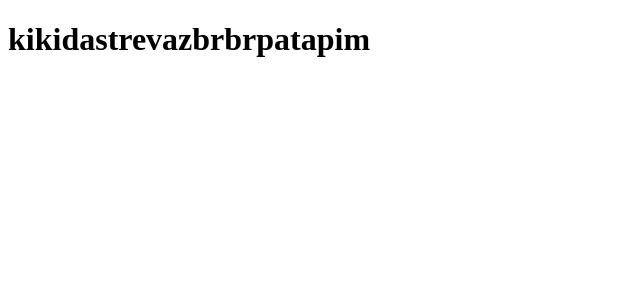
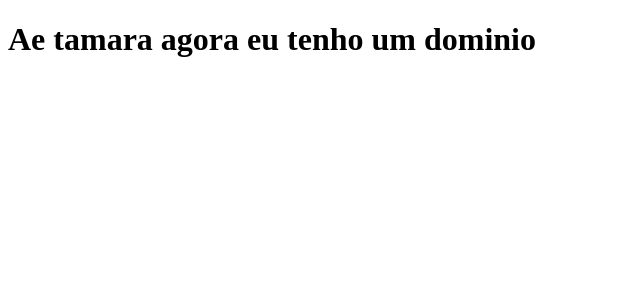
Before and after one commit to JeannFelipe/clone-tabnews, a Next.js app: page / in a window 1280 px wide. Shown: the top 300 px of the page, without its empty margins (0-640 px from the left). Built offline with nearby package versions, Linux system fonts and the light colour scheme.

Commit message:
atualizo o conteúdo da index

```diff
--- a/pages/index.js
+++ b/pages/index.js
@@ -1,5 +1,5 @@
 function Home() {
-  return <h1>kikidastrevazbrbrpatapim</h1>;
+  return <h1>Ae tamara agora eu tenho um dominio</h1>;
 }
 
 export default Home;
```
